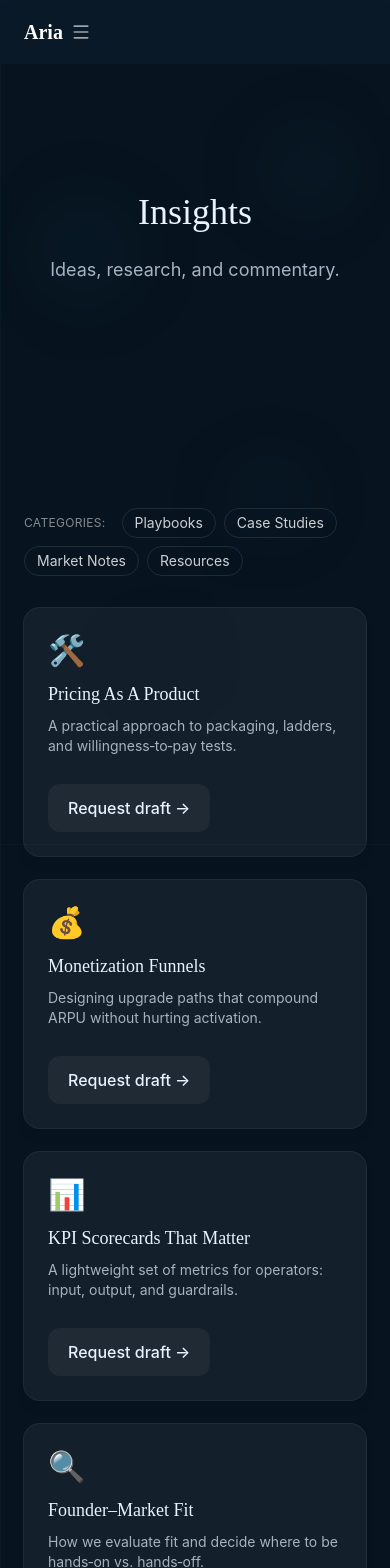
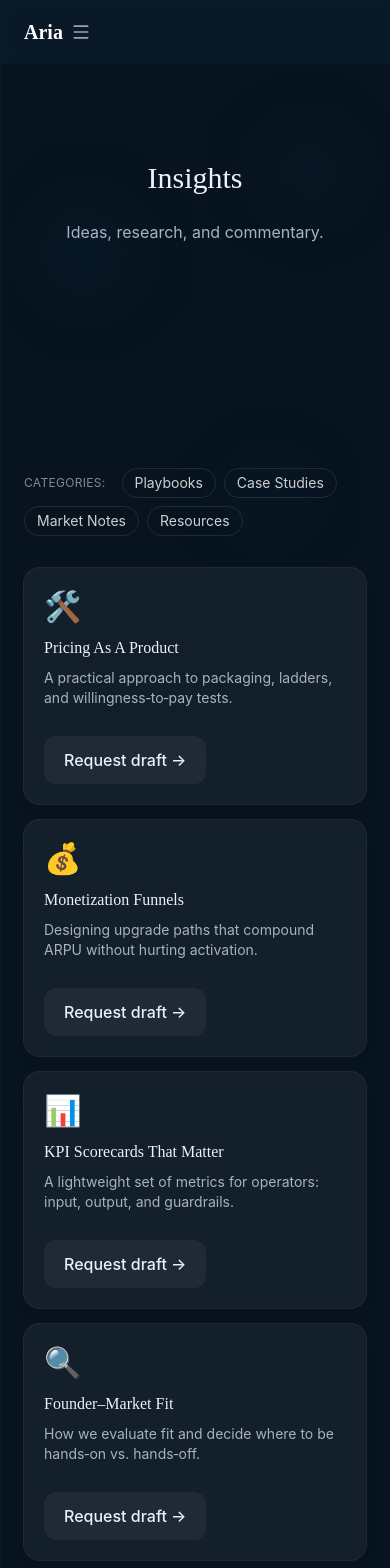
Before and after one commit to setharia1/ariaweb, a Next.js app: page /insights in a window 390 px wide. Shown: the top 1568 px of the page. Built offline with nearby package versions, Linux system fonts and the light colour scheme.

Commit message:
polish(mobile): tighten iPhone spacing/typography and card padding across subpages

```diff
--- a/app/about/page.tsx
+++ b/app/about/page.tsx
@@ -3,12 +3,12 @@ import Section from '@/components/Section';
 export default function AboutPage() {
   return (
     <>
-      <Section className="pt-28">
+      <Section className="pt-24 md:pt-32">
         <div className="text-center mb-16">
-          <h1 className="font-serif text-4xl md:text-5xl t-strong mb-6">
+          <h1 className="font-serif text-3xl md:text-5xl t-strong mb-6">
             Our Heritage
           </h1>
-          <p className="t-muted max-w-3xl mx-auto text-lg">
+          <p className="t-muted max-w-3xl mx-auto text-base md:text-lg">
             Aria is an owner–operator investing platform led by Marcus Liassides (Founder & Investment Partner)
             and Seth Liassides (Co‑Founder & Investment Partner). We blend a builder’s mindset with disciplined
             investing—prioritizing durable cash flows, clear unit economics, and responsible growth.
@@ -17,7 +17,7 @@ export default function AboutPage() {
       </Section>
 
       <Section>
-        <div className="grid grid-cols-1 lg:grid-cols-2 gap-10 items-start">
+        <div className="grid grid-cols-1 lg:grid-cols-2 gap-8 md:gap-10 items-start">
           <div>
             <h2 className="font-serif text-3xl t-strong mb-6">
               Built by operators, guided by stewardship
@@ -33,7 +33,7 @@ export default function AboutPage() {
               founders, and measurable progress.
             </p>
           </div>
-          <div className="card p-8 glowable">
+          <div className="card p-6 md:p-8 glowable">
             <h3 className="font-serif text-xl t-strong mb-4">Our values</h3>
             <ul className="space-y-3">
               <li className="flex items-start gap-3"><span className="text-accent-a mt-1">•</span><span className="t-muted">Performance with principles—cash flow, unit economics, and safeguards.</span></li>
--- a/app/contact/page.tsx
+++ b/app/contact/page.tsx
@@ -6,12 +6,12 @@ export default function ContactPage() {
   const success = typeof window !== 'undefined' ? new URLSearchParams(window.location.search).get('sent') === '1' : false;
   return (
     <>
-      <Section className="pt-32">
+      <Section className="pt-24 md:pt-32">
         <div className="text-center mb-16">
-          <h1 className="font-serif text-4xl md:text-5xl t-strong mb-6">
+          <h1 className="font-serif text-3xl md:text-5xl t-strong mb-6">
             Contact
           </h1>
-          <p className="t-muted max-w-3xl mx-auto text-lg">
+          <p className="t-muted max-w-3xl mx-auto text-base md:text-lg">
             We welcome the opportunity to discuss potential partnerships
             and investment opportunities with like-minded organizations.
           </p>
@@ -19,8 +19,8 @@ export default function ContactPage() {
       </Section>
 
       <Section>
-        <div className="grid grid-cols-1 lg:grid-cols-2 gap-12">
-          <div className="card p-8 glowable">
+        <div className="grid grid-cols-1 lg:grid-cols-2 gap-8 md:gap-12">
+          <div className="card p-6 md:p-8 glowable">
             <h2 className="font-serif text-2xl t-strong mb-6">
               Get in Touch
             </h2>
--- a/app/insights/page.tsx
+++ b/app/insights/page.tsx
@@ -5,12 +5,12 @@ import RequestDraft from '@/components/RequestDraft';
 export default function InsightsPage() {
   return (
     <>
-      <Section className="pt-32">
+      <Section className="pt-24 md:pt-32">
         <div className="text-center mb-16">
-          <h1 className="font-serif text-4xl md:text-5xl t-strong mb-6">
+          <h1 className="font-serif text-3xl md:text-5xl t-strong mb-6">
             Insights
           </h1>
-          <p className="t-muted max-w-3xl mx-auto text-lg">
+          <p className="t-muted max-w-3xl mx-auto text-base md:text-lg">
             Ideas, research, and commentary.
           </p>
         </div>
@@ -28,7 +28,7 @@ export default function InsightsPage() {
             </div>
           </ScrollReveal>
 
-          <div className="grid grid-cols-1 md:grid-cols-2 lg:grid-cols-3 gap-6">
+          <div className="grid grid-cols-1 md:grid-cols-2 lg:grid-cols-3 gap-4 md:gap-6">
             {[
               { icon: '🛠️', title: 'Pricing As A Product', excerpt: 'A practical approach to packaging, ladders, and willingness‑to‑pay tests.' },
               { icon: '💰', title: 'Monetization Funnels', excerpt: 'Designing upgrade paths that compound ARPU without hurting activation.' },
@@ -38,9 +38,9 @@ export default function InsightsPage() {
               { icon: '🗺️', title: 'Quarterly Market Notes', excerpt: 'What changed this quarter: distribution, infra, and consumer behavior shifts.' },
             ].map((p) => (
               <ScrollReveal key={p.title}>
-                <div className="card p-6 glowable h-full flex flex-col">
+                <div className="card p-5 md:p-6 glowable h-full flex flex-col">
                   <div className="text-3xl mb-3">{p.icon}</div>
-                  <h3 className="font-serif text-lg t-strong mb-2">{p.title}</h3>
+                  <h3 className="font-serif text-base md:text-lg t-strong mb-2">{p.title}</h3>
                   <p className="t-muted text-sm flex-1">{p.excerpt}</p>
                   <RequestDraft postTitle={p.title} />
                 </div>
@@ -51,7 +51,7 @@ export default function InsightsPage() {
       </Section>
 
       <Section>
-        <div className="max-w-6xl mx-auto grid grid-cols-1 lg:grid-cols-2 gap-6">
+        <div className="max-w-6xl mx-auto grid grid-cols-1 lg:grid-cols-2 gap-4 md:gap-6">
           <ScrollReveal>
             <div className="card p-6 glowable">
               <h3 className="font-serif text-xl t-strong mb-2">Templates & Tools</h3>
--- a/app/portfolio/page.tsx
+++ b/app/portfolio/page.tsx
@@ -15,12 +15,12 @@ export default function PortfolioPage() {
   ];
   return (
     <>
-      <Section className="pt-32">
+      <Section className="pt-24 md:pt-32">
         <div className="text-center mb-16">
-          <h1 className="font-serif text-4xl md:text-5xl t-strong mb-6">
+          <h1 className="font-serif text-3xl md:text-5xl t-strong mb-6">
             Portfolio
           </h1>
-          <p className="t-muted max-w-3xl mx-auto text-lg">
+          <p className="t-muted max-w-3xl mx-auto text-base md:text-lg">
             Our diverse portfolio spans multiple asset classes and sectors,
             reflecting our commitment to thoughtful diversification and
             long-term value creation.
@@ -29,10 +29,10 @@ export default function PortfolioPage() {
       </Section>
 
       <Section>
-        <div className="mx-auto max-w-5xl grid grid-cols-1 sm:grid-cols-2 gap-6">
+        <div className="mx-auto max-w-5xl grid grid-cols-1 sm:grid-cols-2 gap-4 md:gap-6">
           {companies.map((c) => (
-            <div key={c.name} className="card p-6 glowable group h-full">
-              <div className="relative aspect-video rounded-lg mb-4 flex items-center justify-center bg-black overflow-hidden">
+            <div key={c.name} className="card p-5 md:p-6 glowable group h-full">
+              <div className="relative aspect-video rounded-lg mb-3 md:mb-4 flex items-center justify-center bg-black overflow-hidden">
                 <img
                   src={(c as any).logo}
                   alt={`${c.name} logo`}
@@ -41,7 +41,7 @@ export default function PortfolioPage() {
                   decoding="async"
                 />
               </div>
-              <h3 className="font-serif text-lg t-strong mb-2">
+              <h3 className="font-serif text-base md:text-lg t-strong mb-1 md:mb-2">
                 {c.name}
               </h3>
               <p className="t-muted text-sm">
```
